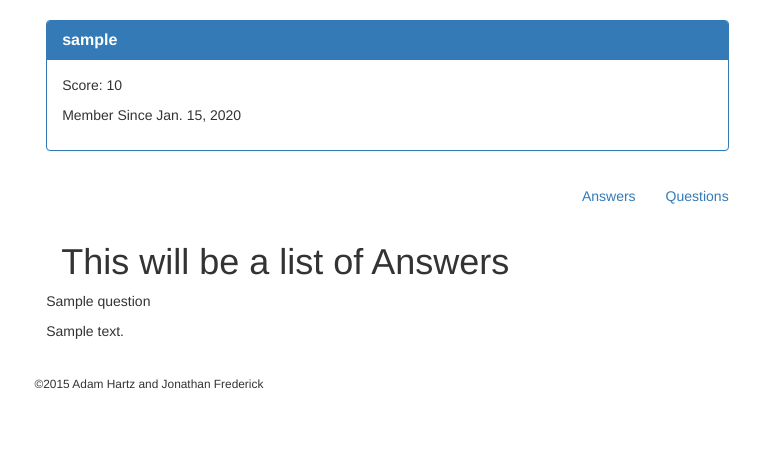
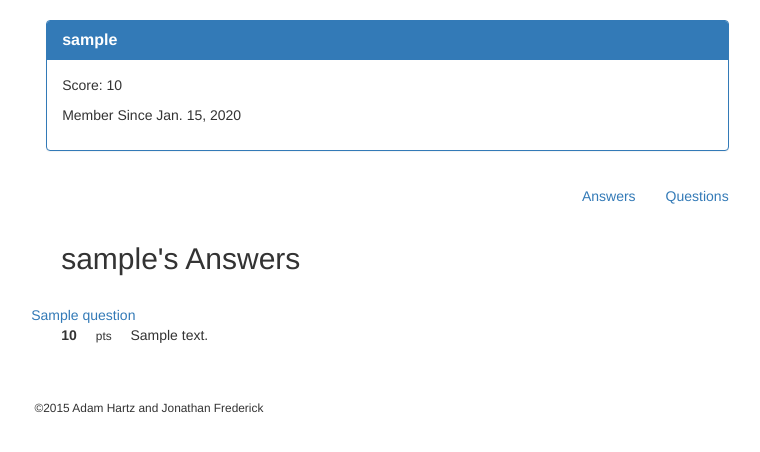
Before and after one commit to tiyd-python-adam-jon/question-box, a Django app: page /profile/1/answers in a window 1280 px wide. Shown: the part 52-504 px from the top of the page, without its empty margins (133-893 px from the left). Run offline with Django 3.2, Linux system fonts and the light colour scheme; tables that the repository leaves empty hold one stand-in row (values such as "Sample post"); some libraries are stand-ins or nearby versions.

Commit message:
listing user's answers

```diff
--- a/questionbox/getanswers/templates/getanswers/profile_answers.html
+++ b/questionbox/getanswers/templates/getanswers/profile_answers.html
@@ -11,11 +11,23 @@
         {# left side padding #}
       </div>
       <div class="col-md-9">
-        <h1>This will be a list of Answers</h1>
+        <h2>{{ view.profile }}'s Answers</h2>
+        <br>
         {% for answer in answers %}
           <div class="row">
-            <p>{{ answer.question.title }}</p>
-            <p>{{ answer.atext }}</p>
+            <div class="row">
+              <a href="{% url 'answer_list' answer.question.pk %}">{{ answer.question.title }}</a>
+            </div>
+            <div class="col-md-7">
+              <div class="row">
+                <div class="col-md-1"><p style="text-align:right"><strong>{{ answer.score }}</strong></p></div>
+                <div class="col-md-1"><small>pts</small></div>
+                <div class="col-md-10">{{ answer.atext }}</div>
+              </div>
+            </div>
+          </div>
+          <div class="row">
+            <br>
           </div>
         {% endfor %}
       </div>
--- a/questionbox/questionbox/settings.py
+++ b/questionbox/questionbox/settings.py
@@ -23,7 +23,7 @@ BASE_DIR = os.path.dirname(os.path.dirname(os.path.abspath(__file__)))
 SECRET_KEY = 'u1&d=b-adto2l8rep0$+et_u&f0w70l)!!s2#-3dq)7zq*j@a6'
 
 # SECURITY WARNING: don't run with debug turned on in production!
-DEBUG = False
+DEBUG = True
 
 ALLOWED_HOSTS = ['127.0.0.1']
 
```
